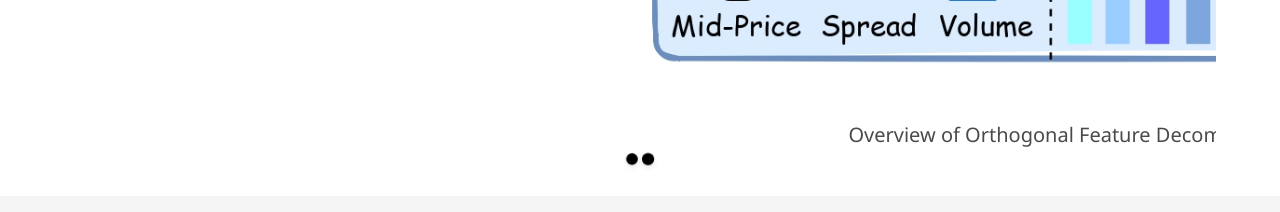
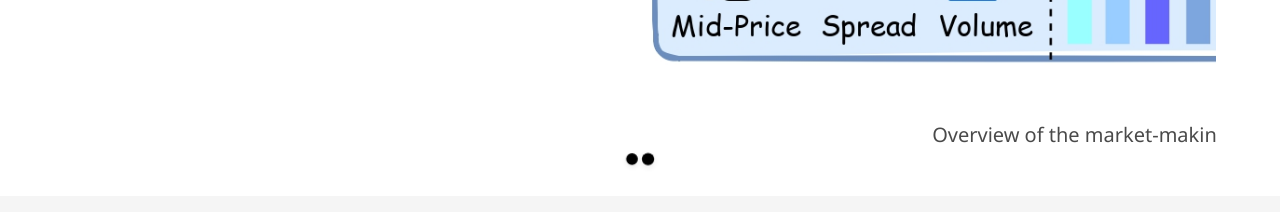
Before and after one commit to AAAI26-submission-4309/AAAI26-submission-4309.github.io, a plain HTML site: page index.html in a window 1280 px wide. Shown: the part 1260-1472 px from the top of the page. Drawn offline with nearby package versions, Linux system fonts and the light colour scheme; some icons are missing; a web font is replaced by a local one.

Commit message:
Update index.html

```diff
--- a/index.html
+++ b/index.html
@@ -135,7 +135,7 @@
         <!-- Your image here -->
         <img src="static/images/figure_2.jpg" alt="MY ALT TEXT"/>
         <h2 class="subtitle has-text-centered">
-          Overview of Orthogonal Feature Decomposition Distillation.
+          Overview of the market-making workflow.
         </h2>
       </div>
   </div>
```
